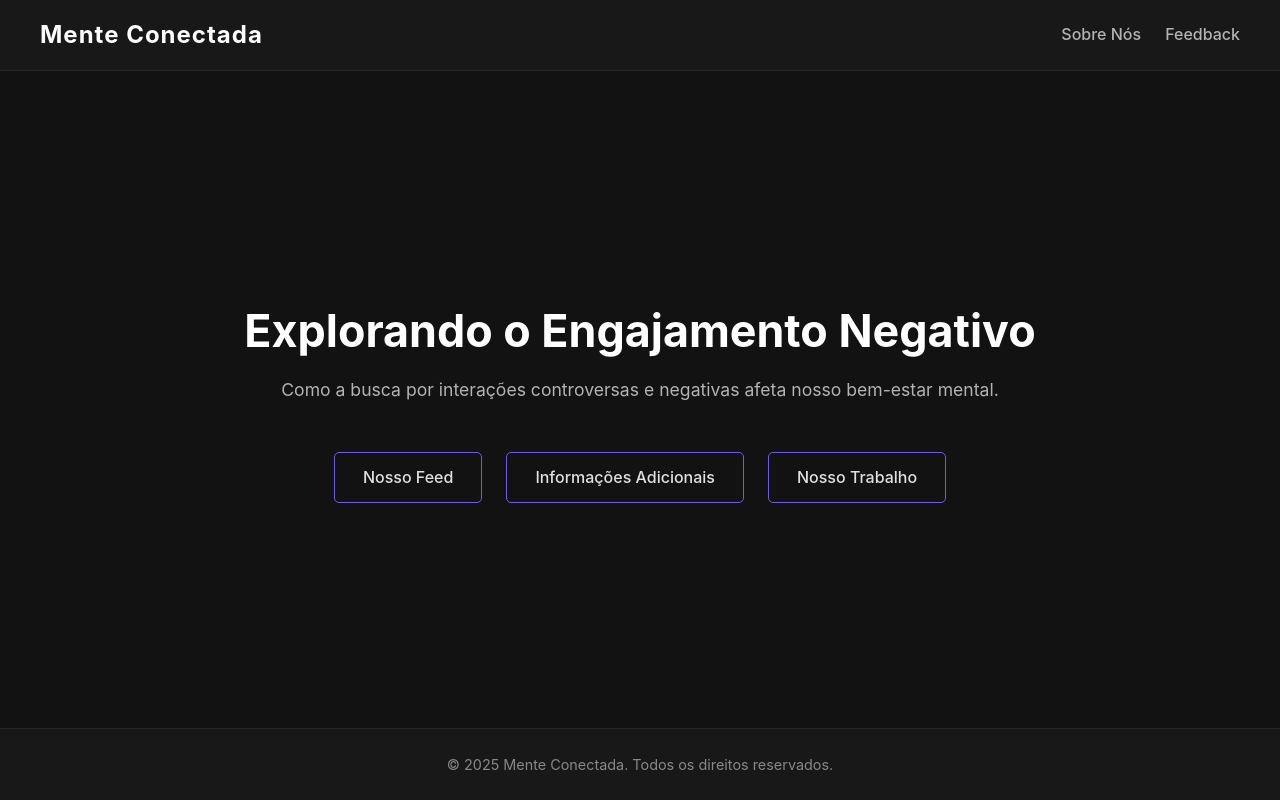
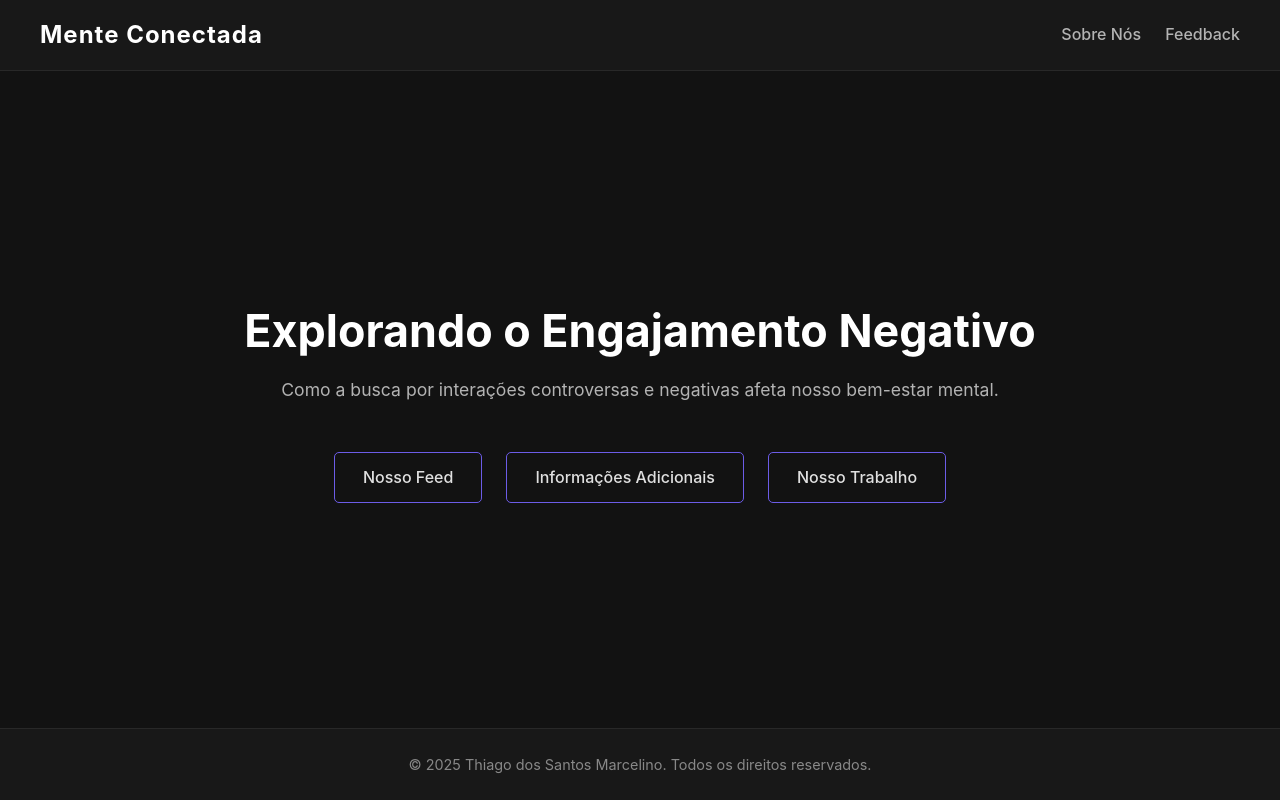
Before and after one commit to Engajamento-Negativo-Padroes-Web/Engajamento-Negativo, a plain HTML site: page pages/home/index.html in a window 1280 px wide. Drawn offline with Linux system fonts and the light colour scheme.

Commit message:
mudar direitos

```diff
--- a/pages/home/index.html
+++ b/pages/home/index.html
@@ -49,8 +49,8 @@
 
     <footer>
       <p>
-        &copy; <span id="current-year">2025</span> Mente Conectada. Todos os
-        direitos reservados.
+        &copy; <span id="current-year">2025</span> Thiago dos Santos Marcelino.
+        Todos os direitos reservados.
       </p>
     </footer>
   </body>
```
